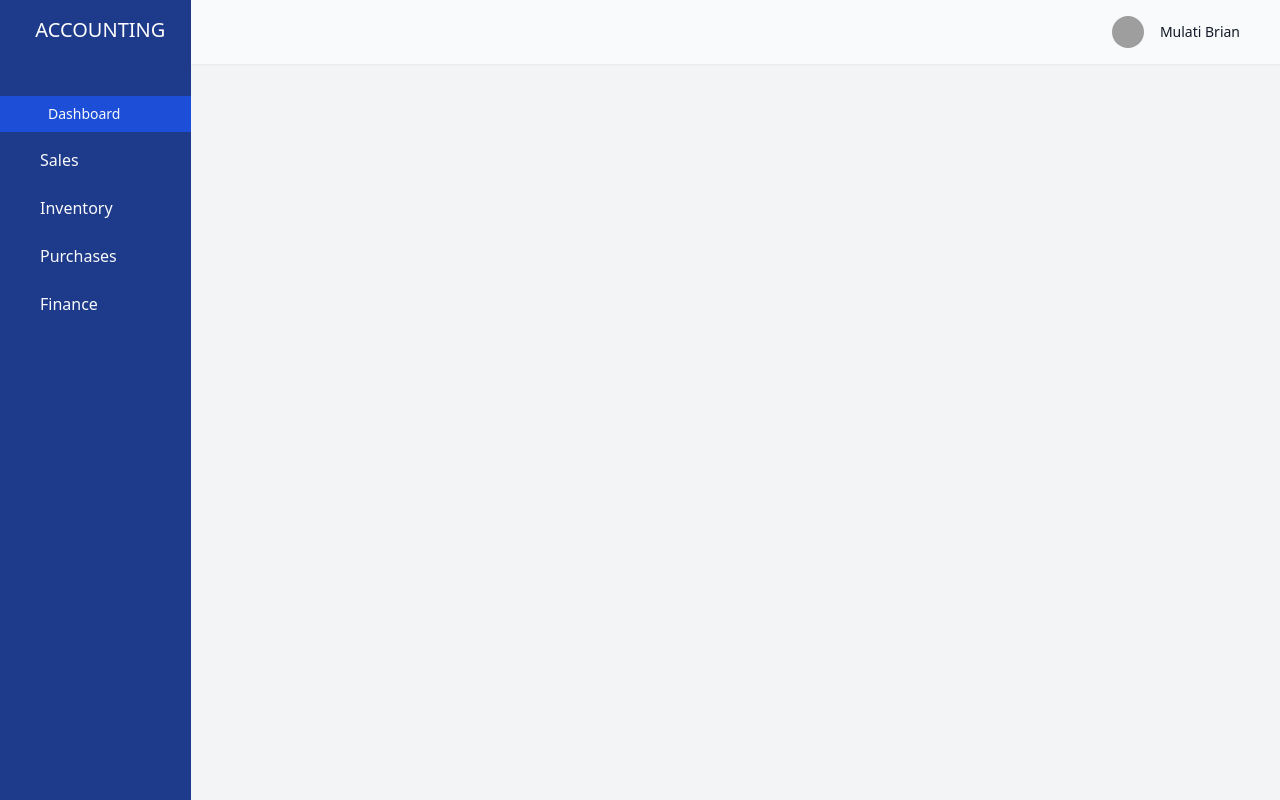
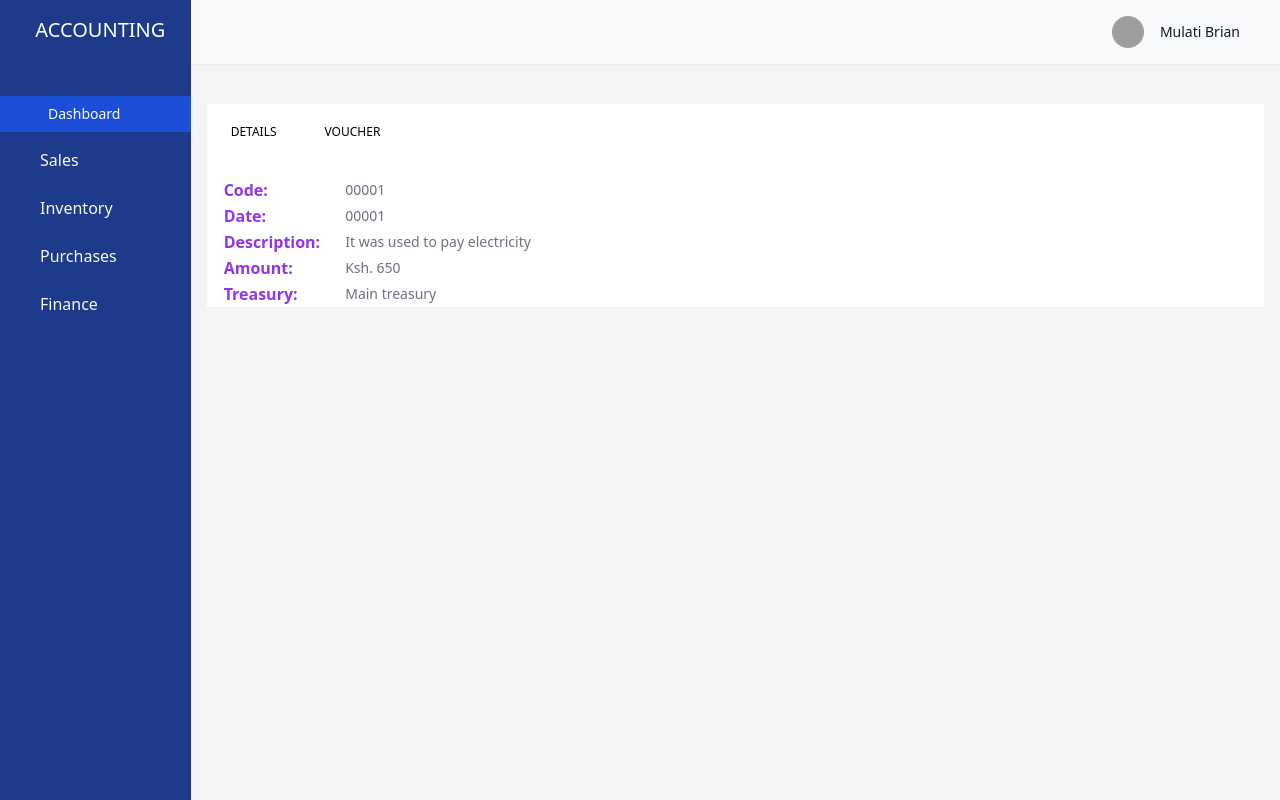
Before and after one commit to Brian-mula/accounting, a Nuxt app: page /expense/12345 in a window 1280 px wide. Built offline with nearby package versions, Linux system fonts and the light colour scheme; grey boxes are pictures that could not be loaded.

Commit message:
added details tab

```diff
--- /dev/null
+++ b/pages/expense/[id].vue
@@ -0,0 +1,78 @@
+<template>
+  <div>
+    <div class="bg-white mt-10">
+      <ul
+        class="nav nav-tabs flex flex-col md:flex-row flex-wrap list-none border-b-0 pl-0 mb-4"
+        id="tabs-tab"
+        role="tablist"
+      >
+        <li class="nav-item" role="presentation">
+          <div
+            @click="handleDetails"
+            class="cursor-pointer nav-link block font-medium text-xs leading-tight uppercase border-x-0 border-t-0 border-b-2 border-transparent px-6 py-3 my-2 hover:border-transparent hover:bg-gray-100 focus:border-transparent active"
+          >
+            Details
+          </div>
+        </li>
+        <li class="nav-item" role="presentation">
+          <div
+            @click="handleVoucher"
+            class="cursor-pointer nav-link block font-medium text-xs leading-tight uppercase border-x-0 border-t-0 border-b-2 border-transparent px-6 py-3 my-2 hover:border-transparent hover:bg-gray-100 focus:border-transparent"
+          >
+            Voucher
+          </div>
+        </li>
+      </ul>
+      <div class="tab-content" id="tabs-tabContent">
+        <div v-if="details" class="tab-pane fade show active px-4">
+          <table class="relative text-left">
+            <tr>
+              <th class="text-purple-600 pr-5-">Code:</th>
+              <td class="text-gray-500 text-sm font-normal px-6">00001</td>
+            </tr>
+            <tr>
+              <th class="text-purple-600 pr-5-">Date:</th>
+              <td class="text-gray-500 text-sm font-normal px-6">00001</td>
+            </tr>
+            <tr>
+         <th class="text-purple-600 pr-5-">Description:</th>
+         <td class="text-gray-500 text-sm font-normal px-6">It was used to pay electricity</td>
+         </tr>
+         <tr>
+         <th class="text-purple-600 pr-5-">Amount:</th>
+         <td class="text-gray-500 text-sm font-normal px-6">Ksh. 650</td>
+         </tr>
+         <tr>
+         <th class="text-purple-600 pr-5-">Treasury:</th>
+         <td class="text-gray-500 text-sm font-normal px-6">Main treasury</td>
+         </tr>
+          </table>
+        </div>
+        <div
+          v-if="voucher"
+          class="tab-pane fade"
+          id="tabs-profile"
+          role="tabpanel"
+          aria-labelledby="tabs-profile-tab"
+        >
+          Tab 2 content
+        </div>
+      </div>
+    </div>
+  </div>
+</template>
+
+<script setup>
+const details = ref(true);
+const voucher = ref(false);
+const handleDetails = () => {
+  voucher.value = false;
+  details.value = true;
+};
+const handleVoucher = () => {
+  details.value = false;
+  voucher.value = true;
+};
+</script>
+
+<style lang="scss" scoped></style>
--- a/pages/expenses.vue
+++ b/pages/expenses.vue
@@ -2,44 +2,41 @@
   <div>
     <div class="flex justify-between items-center mb-4">
       <div class="flex justify-center w-80 cursor-pointer">
-        <div class="flex justify-center p-6 rounded-md shadow-lg bg-white w-full">
+        <div
+          class="flex justify-center p-6 rounded-md shadow-lg bg-white w-full"
+        >
           <div>
             <h5 class="text-gray-900 text-xl leading-tight font-medium mb-2">
               Last 7 days
             </h5>
-          <p class="text-gray-700 text-base mb-4">
-            Ksh. 3000000
-          </p>
+            <p class="text-gray-700 text-base mb-4">Ksh. 3000000</p>
           </div>
-
         </div>
       </div>
 
       <div class="flex justify-center w-80 cursor-pointer">
-        <div class=" p-6 rounded-md shadow-lg bg-white w-full flex justify-center">
+        <div
+          class="p-6 rounded-md shadow-lg bg-white w-full flex justify-center"
+        >
           <div>
             <h5 class="text-gray-900 text-xl leading-tight font-medium mb-2">
               Last 30 days
             </h5>
-          <p class="text-gray-700 text-base mb-4">
-            Ksh. 3000000
-          </p>
+            <p class="text-gray-700 text-base mb-4">Ksh. 3000000</p>
           </div>
-
         </div>
       </div>
 
       <div class="flex justify-center w-80 cursor-pointer">
-        <div class="flex justify-center p-6 rounded-md shadow-lg bg-white w-full">
+        <div
+          class="flex justify-center p-6 rounded-md shadow-lg bg-white w-full"
+        >
           <div>
             <h5 class="text-gray-900 text-xl leading-tight font-medium mb-2">
               Last year
             </h5>
-          <p class="text-gray-700 text-base mb-4">
-            Ksh. 3000000
-          </p>
+            <p class="text-gray-700 text-base mb-4">Ksh. 3000000</p>
           </div>
-
         </div>
       </div>
     </div>
@@ -99,29 +96,45 @@
         </div>
       </div>
     </form>
-     <h3 class="bg-white text-gray-500 text-sm p-4 mt-4">Results</h3>
-      <div class="mt-8 mb-4">
-      <div
-        class="flex justify-between items-center border-b-4 bg-white rounded px-8 pt-3 pb-4"
+
+    <div class="mt-8 mb-4 bg-white">
+      <h3 class="bg-white text-gray-500 text-sm border px-4 py-2 mt-2">
+        Results
+      </h3>
+      <div v-for="(expense, index) in expenses" :key="index">
+        <nuxt-link
+          :to="{ name: 'expense-id', params: { id: expense.id } }"
+          class="flex justify-between items-center rounded px-8 pt-2 pb-2"
         >
           <div>
+            <h5 class="mb-1 mt-1 text-md tracking-tight text-gray-700">
+              {{ expense.category }}
+            </h5>
             <p class="font-normal text-gray-500 text-sm">#00001-8/7/2022</p>
-
           </div>
 
           <div>
             <h5 class="mb-1 mt-1 text-lg tracking-tight text-gray-700">
               Ksh.30000
             </h5>
-          <div class="bg-red-800 flex justify-center items-center rounded-md">
-            <p class="font-normal text-gray-50 text-sm">Unpaid</p>
           </div>
-        </div>
+        </nuxt-link>
       </div>
     </div>
   </div>
 </template>
 
-<script setup></script>
+<script setup>
+const expenses = ref([
+  {
+    id: 12345,
+    category: "Long term",
+  },
+  {
+    id: 12346,
+    category: "Short  term",
+  },
+]);
+</script>
 
 <style lang="scss" scoped></style>
```
Lines whose indentation alone changed are shown as unchanged.
